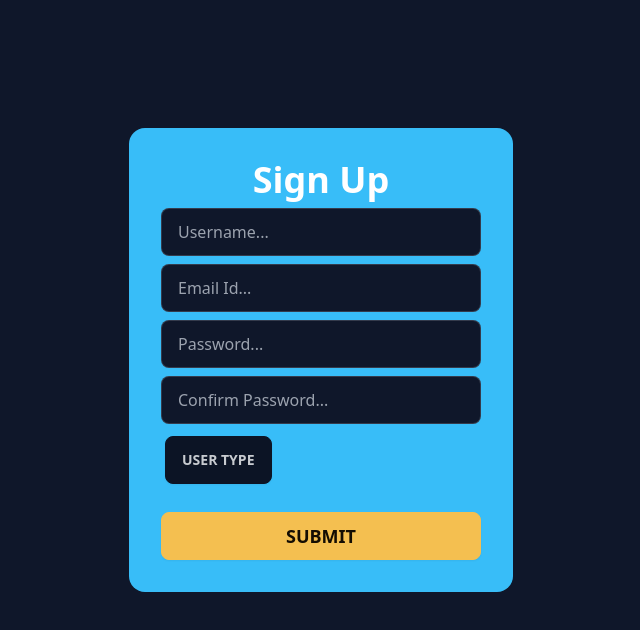
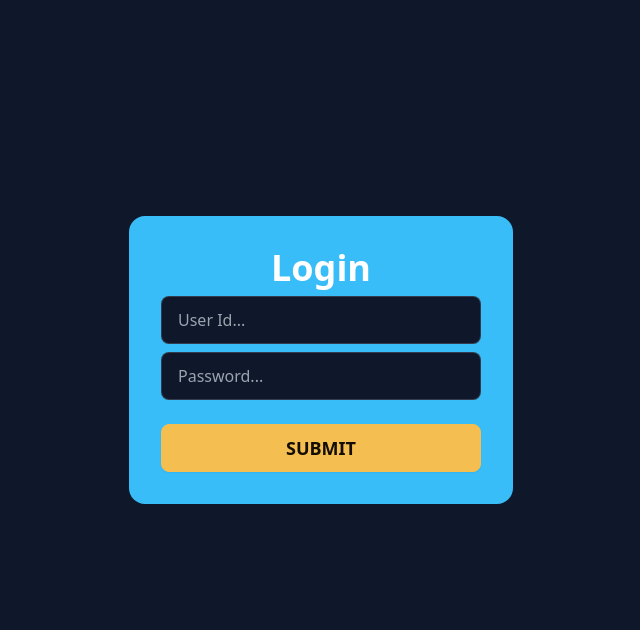
Before and after one commit to Beast0E4/CRM-React, a React (Vite) app: page /login in a window 1280 px wide. Shown: the top 630 px of the page, without its empty margins (319-959 px from the left). Built offline with nearby package versions, Linux system fonts and the light colour scheme.

Commit message:
Feat: Added basice routing

```diff
--- a/package.json
+++ b/package.json
@@ -14,7 +14,8 @@
     "axios": "^1.7.2",
     "react": "^18.3.1",
     "react-dom": "^18.3.1",
-    "react-redux": "^9.1.2"
+    "react-redux": "^9.1.2",
+    "react-router-dom": "^6.24.0"
   },
   "devDependencies": {
     "@types/react": "^18.3.3",
--- a/src/App.jsx
+++ b/src/App.jsx
@@ -1,14 +1,11 @@
 import './App.css';
 
-import Signup from './pages/auth/signup';
+import MainRoutes from './routing/mainroutes';
 
 function App() {
 
   return (
-    <>
-    {/* <Login /> */}
-    <Signup />
-    </>
+    <MainRoutes/>
   );
 }
 
--- a/src/main.jsx
+++ b/src/main.jsx
@@ -1,13 +1,16 @@
-import './index.css'
+import './index.css';
 
-import ReactDOM from 'react-dom/client'
-import { Provider } from 'react-redux'
+import ReactDOM from 'react-dom/client';
+import { Provider } from 'react-redux';
+import { BrowserRouter } from 'react-router-dom';
 
-import App from './App.jsx'
-import store from './Redux/store.js'
+import App from './App.jsx';
+import store from './Redux/store.js';
 
 ReactDOM.createRoot(document.getElementById('root')).render(
-  <Provider store={store}>
-    <App />
-  </Provider>,
-)
+  <BrowserRouter>
+    <Provider store={store}>
+      <App />
+    </Provider>
+  </BrowserRouter>
+);
--- /dev/null
+++ b/src/routing/mainroutes.jsx
@@ -0,0 +1,16 @@
+import { Route, Routes } from "react-router-dom";
+
+import Login from '../pages/auth/login';
+import Signup from "../pages/auth/signup";
+
+function MainRoutes() {
+
+    return (
+        <Routes>
+            <Route path="/login" element={<Login/>} />
+            <Route path="/signup" element={<Signup/>} />
+        </Routes>
+    );
+}
+
+export default MainRoutes;
```
Also changed, not shown: 1 other file (tests, documents, lock files or other folders).
